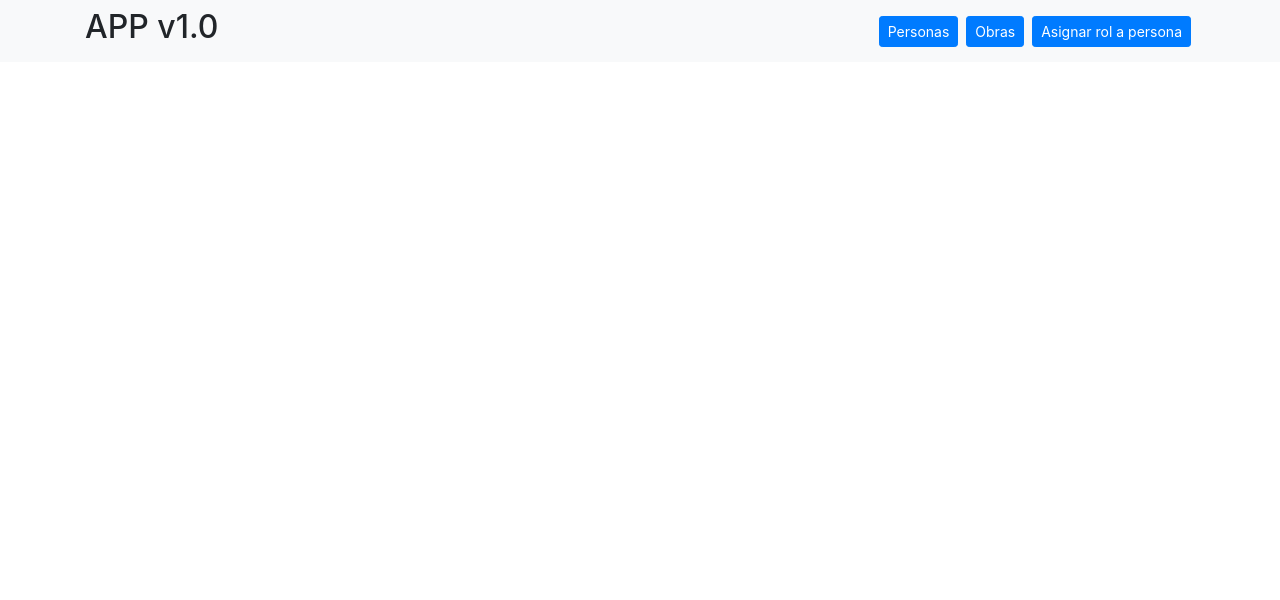
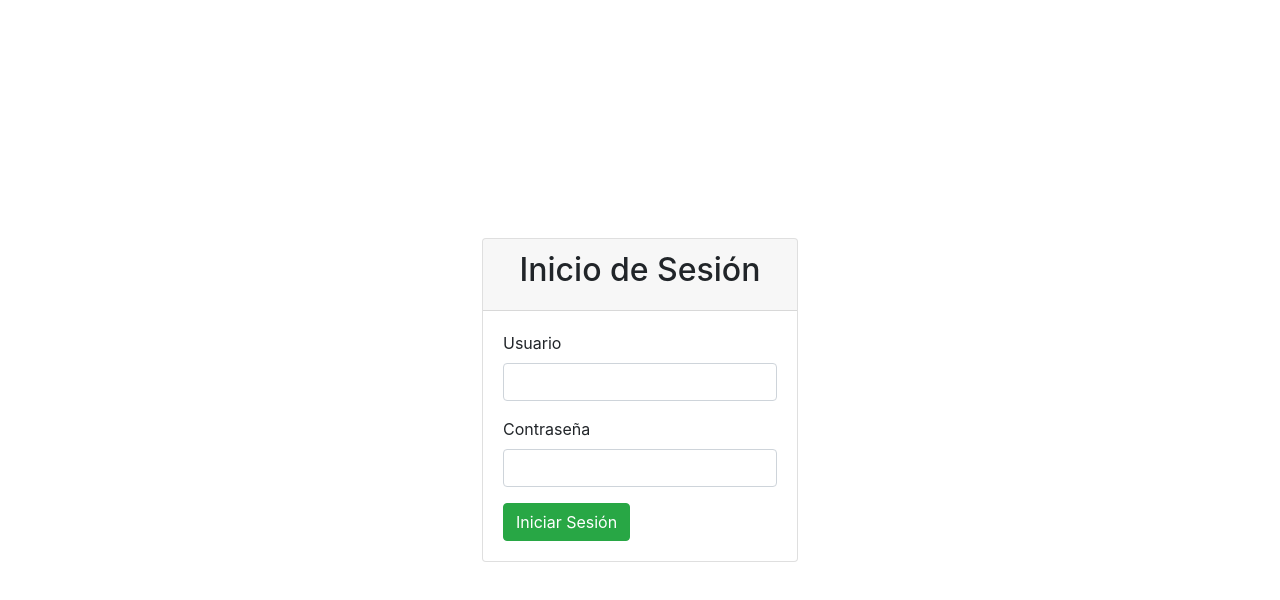
Before and after one commit to sofifernandez/worklog, a React (Create React App) app in the folder frontend/: page / in a window 1280 px wide. Shown: the top 600 px of the page. Built offline with nearby package versions, Linux system fonts and the light colour scheme.

Commit message:
0009-Login-FRONTEND

```diff
--- a/frontend/package.json
+++ b/frontend/package.json
@@ -9,6 +9,7 @@
     "@testing-library/react": "^13.4.0",
     "@testing-library/user-event": "^13.5.0",
     "axios": "^1.7.2",
+    "jwt-decode": "^4.0.0",
     "react": "^18.3.1",
     "react-datepicker": "^6.9.0",
     "react-dom": "^18.3.1",
--- a/frontend/src/App.js
+++ b/frontend/src/App.js
@@ -5,11 +5,19 @@ import { BrowserRouter, Route, Routes } from 'react-router-dom';
 import AddPersonaComponent from './components/AddPersonaComponent';
 import AssignRolComponent from './components/AssignRolComponent'
 import ListObrasComponent from './components/ListObrasComponent';
-import  AddObraComponent  from './components/AddObraComponent';
+import AddObraComponent  from './components/AddObraComponent';
+import LoginComponent from './components/LoginComponent';
+import LogoffComponent from './components/LogoffComponent';
+import { initAxiosInterceptors, isValidToken } from "./helpers/AuthHelper"
 
+initAxiosInterceptors();
 
 function App() {
+
+  if ((window.localStorage.getItem('appJornalesToken') !== null) && isValidToken() ) {
+
     return (
+
       <div className="App">
         <BrowserRouter>
           <HeaderComponent />
@@ -23,13 +31,27 @@ function App() {
                 <Route exact path='/edit-obra/:id' element={<AddObraComponent/>} ></Route>
                 <Route exact path='/assign-rol' element={ <AssignRolComponent/> } ></Route>
                 <Route exact path='/assign-rol/:id' element={ <AssignRolComponent/> } ></Route>
-
+                <Route exact path='/logoff' element={ <LogoffComponent/> } ></Route>
             </Routes>
           </div>
         </BrowserRouter>
       </div>
 
     );
+
+  } else {
+
+    return (
+
+      <div className="Login">
+          <BrowserRouter>
+              <LoginComponent/>
+          </BrowserRouter>
+      </div>
+
+    );
+
+  }
 }
 
 export default App;
--- a/frontend/src/components/HeaderComponent.js
+++ b/frontend/src/components/HeaderComponent.js
@@ -10,7 +10,8 @@ const HeaderComponent = () => {
                         <div className='d-flex'>
                             <a href='/personas' className='btn btn-sm btn-primary m-1'>Personas</a>
                             <a href='/obras' className='btn btn-sm btn-primary m-1'>Obras</a>
-                            <a href='/rol' className='btn btn-sm btn-primary m-1'>Asignar rol a persona</a>
+                            <a href='/assign-rol' className='btn btn-sm btn-primary m-1'>Asignar rol a persona</a>
+                            <a href='/logoff' className='btn btn-sm btn-primary m-1'>Cerrar Sesión</a>
                         </div>
                     </div>
                 </nav>
--- /dev/null
+++ b/frontend/src/components/LoginComponent.js
@@ -0,0 +1,73 @@
+import React, { useEffect, useState } from 'react'
+//import { useNavigate } from 'react-router-dom';
+import LoginService from '../services/LoginService';
+
+
+const LoginComponent = () => {
+
+    const [username, setUsername] = useState('')
+    const [password, setPassword] = useState('')
+    const [errors, setErrors] = useState({});
+    //const navigate = useNavigate();
+    //const mostrarMenu = event => navigate('/', { replace: true });
+
+    const intentarLogin = (e) => {
+            e.preventDefault()
+            const credenciales = { username, password }
+            LoginService.iniciarSesion(credenciales).then((res) => {
+                window.localStorage.setItem(
+                    'appJornalesToken', res.data.token
+                )
+                window.location.reload();
+            }).catch(error => {
+                if (error.response && error.response.status === 403) {
+                    setErrors({ login: 'Usuario y/o contraseña incorrecto/s' });
+                    }
+            })
+
+    }
+
+    return(
+        <div className='d-flex justify-content-center align-items-center min-vh-100'>
+            <div className='col-md-15'>
+                <div className='card'>
+                    <div className='card-header'>
+                        <h2 className='text-center'>Inicio de Sesión</h2>
+                    </div>
+                    <div className='card-body'>
+                        <form>
+                            <div className='form-group'>
+                               <label className="form-label">Usuario</label>
+                                <input
+                                    type="login"
+                                    id="username"
+                                    name="username"
+                                    className="form-control"
+                                    value={username}
+                                    onChange={(e) => setUsername(e.target.value)}
+                                    required
+                                />
+                            </div>
+                            <div className='form-group'>
+                                <label className="form-label">Contraseña</label>
+                                <input
+                                    type="password"
+                                    id="password"
+                                    name="password"
+                                    className="form-control"
+                                    value={password}
+                                    onChange={(e) => setPassword(e.target.value)}
+                                    required
+                                />
+                                {errors.login && <div className="alert alert-danger mt-2" role="alert">{errors.login}</div>}
+                            </div>
+                            <button className='btn btn-success' onClick={(e) => intentarLogin(e)}>Iniciar Sesión</button>
+                        </form>
+                    </div>
+                </div>
+            </div>
+        </div>
+    );
+}
+
+export default LoginComponent
--- /dev/null
+++ b/frontend/src/components/LogoffComponent.js
@@ -0,0 +1,5 @@
+const LogoffComponent = () => {
+    window.localStorage.removeItem('appJornalesToken')
+    window.location.assign("/")
+}
+export default LogoffComponent
--- /dev/null
+++ b/frontend/src/helpers/AuthHelper.js
@@ -0,0 +1,33 @@
+import Axios from 'axios';
+import { jwtDecode } from "jwt-decode";
+
+export function initAxiosInterceptors() {
+
+    Axios.interceptors.request.use(function(request){
+        const token = window.localStorage.getItem('appJornalesToken');
+        if (token) {
+            request.headers['Authorization'] = `Bearer ${token}`;
+        } else {
+            request.headers['Authorization'] = null;
+        }
+        return request;
+      }
+    );
+
+};
+
+export function isValidToken() {
+
+  let token = localStorage.getItem('appJornalesToken');
+  let decodedToken = jwtDecode(token);
+  //console.log("Decoded Token", decodedToken);
+  let currentDate = new Date();
+
+  // Verifico tiempo de expiración en segundos
+  console.log(decodedToken.exp)
+  console.log(decodedToken.exp * 1000)
+  console.log(currentDate.getTime())
+  console.log(decodedToken.exp * 1000 > currentDate.getTime())
+  return (decodedToken.exp * 1000 > currentDate.getTime())
+
+};
--- /dev/null
+++ b/frontend/src/services/LoginService.js
@@ -0,0 +1,12 @@
+import axios from "axios"
+
+const LOGIN_BASE_REST_API_URL = "http://localhost:8080/login"
+//const LOGIN_BASE_REST_API_URL = "http://18.205.219.216:8080/login"
+
+class LoginService{
+
+    iniciarSesion(credenciales){
+        return axios.post(LOGIN_BASE_REST_API_URL, credenciales)
+    }
+}
+export default new LoginService
--- a/frontend/src/services/ObraService.js
+++ b/frontend/src/services/ObraService.js
@@ -1,7 +1,10 @@
 import axios from "axios"
+import { initAxiosInterceptors } from "../helpers/AuthHelper"
 
 const OBRA_BASE_REST_API_URL = "http://localhost:8080/"
-//const BASE_REST_API_URL = "http://18.205.219.216:8080/"
+//const OBRA_BASE_REST_API_URL = "http://18.205.219.216:8080/"
+
+//initAxiosInterceptors();
 
 class ObraService{
 
--- a/frontend/src/services/PersonaRolService.js
+++ b/frontend/src/services/PersonaRolService.js
@@ -1,7 +1,11 @@
 import axios from "axios"
+import { initAxiosInterceptors } from "../helpers/AuthHelper"
 
 const PERSONA_ROL_BASE_REST_API_URL = "http://localhost:8080/personaRol"
-//const BASE_REST_API_URL = "http://18.205.219.216:8080/personaRol"
+//const PERSONA_ROL_BASE_REST_API_URL = "http://18.205.219.216:8080/personaRol"
+
+//initAxiosInterceptors();
+
 
 class PersonaRolService{
 
--- a/frontend/src/services/PersonaService.js
+++ b/frontend/src/services/PersonaService.js
@@ -1,4 +1,5 @@
 import axios from "axios"
+import { initAxiosInterceptors } from "../helpers/AuthHelper";
 
 const BASE_REST_API_URL = "http://localhost:8080/"
 //const BASE_REST_API_URL = "http://18.205.219.216:8080/"
@@ -20,6 +21,16 @@ axiosInstance.interceptors.response.use(
   }
 );
 
+axiosInstance.interceptors.request.use(function(request){
+    const token = window.localStorage.getItem('appJornalesToken');
+    if (token) {
+        request.headers['Authorization'] = `Bearer ${token}`;
+    } else {
+        request.headers['Authorization'] = null;
+    }
+    return request;
+  }
+);
 
 class PersonaService{
 
```
Also changed, not shown: 1 other file (tests, documents, lock files or other folders). Lines whose indentation alone changed are shown as unchanged.
